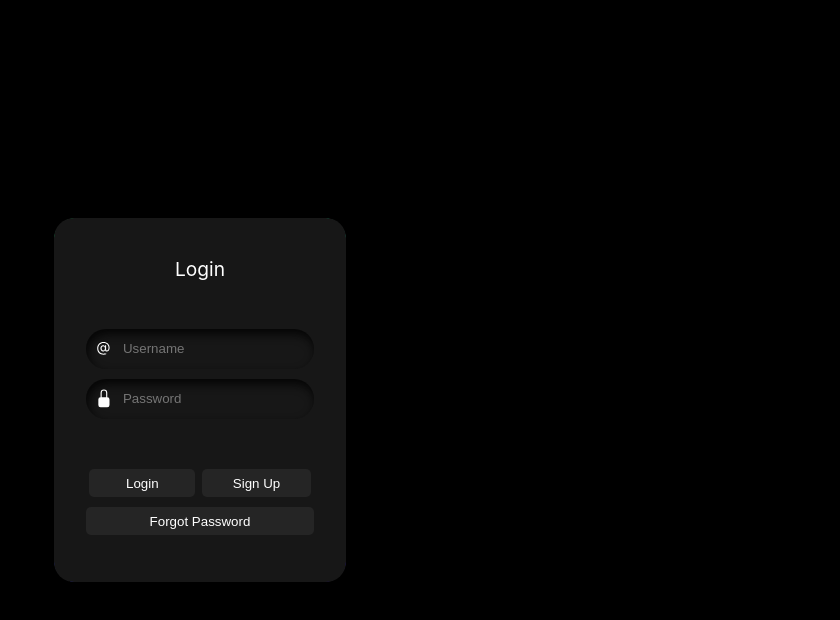
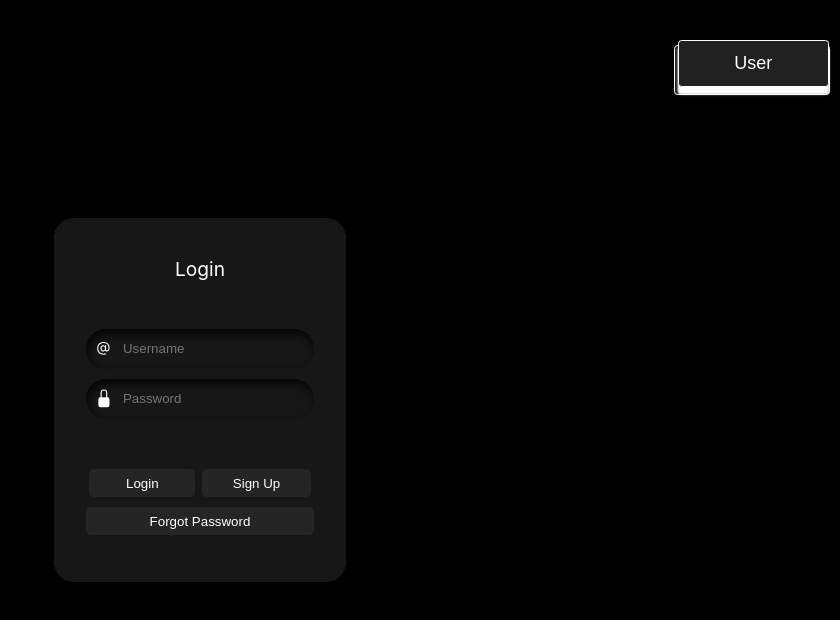
Before and after one commit to Hrishabh3829/student, a React (Create React App) app: page /admin in a window 1280 px wide. Shown: the top 620 px of the page, without its empty margins (440-1280 px from the left). Built offline with nearby package versions, Linux system fonts and the light colour scheme; the HTML template or start-up script is replaced by a standard one.

Commit message:
New Updates

```diff
--- a/package.json
+++ b/package.json
@@ -16,6 +16,7 @@
     "react-chartjs-2": "^5.2.0",
     "react-dom": "^18.3.1",
     "react-heatmap-grid": "^0.9.1",
+    "react-jss": "^10.10.0",
     "react-router-dom": "^6.26.2",
     "react-scripts": "5.0.1",
     "react-toastify": "^10.0.5",
--- a/src/components/Admin.js
+++ b/src/components/Admin.js
@@ -1,9 +1,21 @@
 import React from 'react';
 import styled from 'styled-components';
+import {useNavigate} from "react-router-dom";
 
 const Admin = () => {
+
+    const navigate = useNavigate();
+    const handleAdminRedirect = () => {
+        navigate('/'); // Navigate to the admin page on button click
+    };
+
     return (
         <StyledWrapper>
+            <StyledButton onClick={handleAdminRedirect}>
+                <span>User</span>
+            </StyledButton>
+
+
             <div className="card">
                 <div className="card2">
                     <form className="form">
@@ -33,7 +45,46 @@ const Admin = () => {
         </StyledWrapper>
     );
 }
+const StyledButton = styled.button`
+    position: absolute;
+    top: 45px; /* Adjusted for better positioning */
+    right: 10px; /* Adjusted for better positioning */
+    padding: 0.1em 0.25em;
+    width: 13em;
+    height: 4.2em;
+    background-color: #212121;
+    border: 0.08em solid #fff;
+    border-radius: 0.3em;
+    font-size: 12px;
+    cursor: pointer;
+    z-index: 10; /* Ensures it stays on top */
 
+    span {
+        position: relative;
+        display: flex;
+        justify-content: center;
+        align-items: center;
+        bottom: 0.4em;
+        width: 8.25em;
+        height: 2.5em;
+        background-color: #212121;
+        border-radius: 0.2em;
+        font-size: 1.5em;
+        color: #fff;
+        border: 0.08em solid #fff;
+        box-shadow: 0 0.4em 0.1em 0.019em #fff;
+    }
+
+    span:hover {
+        transition: all 0.5s;
+        transform: translate(0, 0.4em);
+        box-shadow: 0 0 0 0 #fff;
+    }
+
+    span:not(:hover) {
+        transition: all 1s;
+    }
+`;
 const StyledWrapper = styled.div`
     /* Center the card in the viewport */
     height: 100vh; /* Full viewport height */
```
Also changed, not shown: src/components/Dashboard.js (+111 -104 lines), 1 other file (tests, documents, lock files or other folders).
